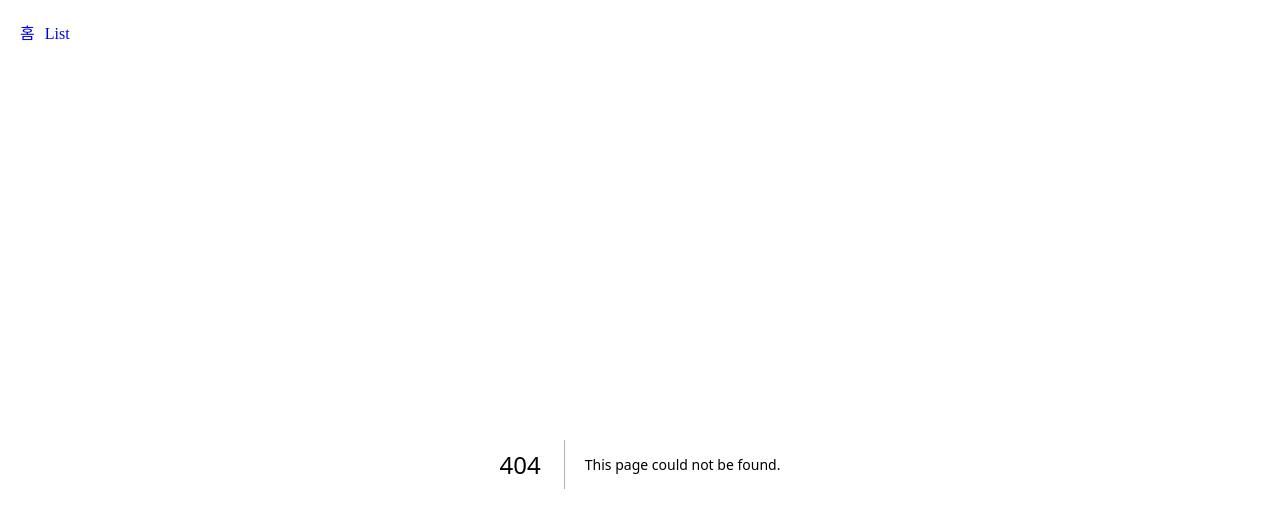
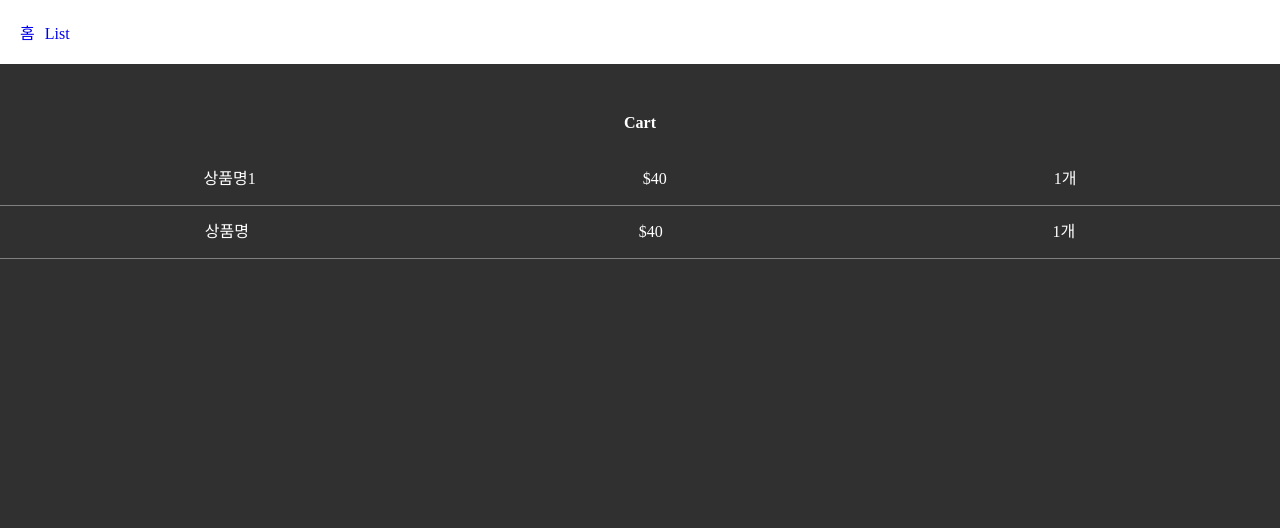
Before and after one commit to hykimyong/nextjs2, a Next.js app: page /cart in a window 1280 px wide. Before the commit this address had no page. Shown: the top 528 px of the page. Built offline with nearby package versions, Linux system fonts and the light colour scheme.

Commit message:
server,client component
use client로 선언하면 client component로 개발가능&& 리액트의 장점을가지고있고
server cpononent는 서버의 장점을가짐 ex) SEO나 렌더링속도가 빠름

```diff
--- /dev/null
+++ b/src/app/cart/page.tsx
@@ -0,0 +1,25 @@
+import data from'./data';
+
+export default function Cart() {
+    return (
+      <div>
+        <h4 className="title">Cart</h4>
+        <div className="cart-item">
+          <p>상품명1 {data.name}</p>
+          <p>$40</p>
+          <p>1개</p>
+        </div>
+        <CartItem/>
+      </div>
+    )
+}
+
+function CartItem(){
+    return(
+        <div className="cart-item">
+          <p>상품명</p>
+          <p>$40</p>
+          <p>1개</p>
+        </div>
+    )
+}
--- a/src/app/globals.css
+++ b/src/app/globals.css
@@ -31,3 +31,11 @@
   width:100%;
   height: auto;
 }
+
+.cart-item {
+  padding: 10px;
+  display: flex;
+  justify-content: space-around;
+  border-bottom: 1px solid grey;
+  line-height: 0px;
+}
```
